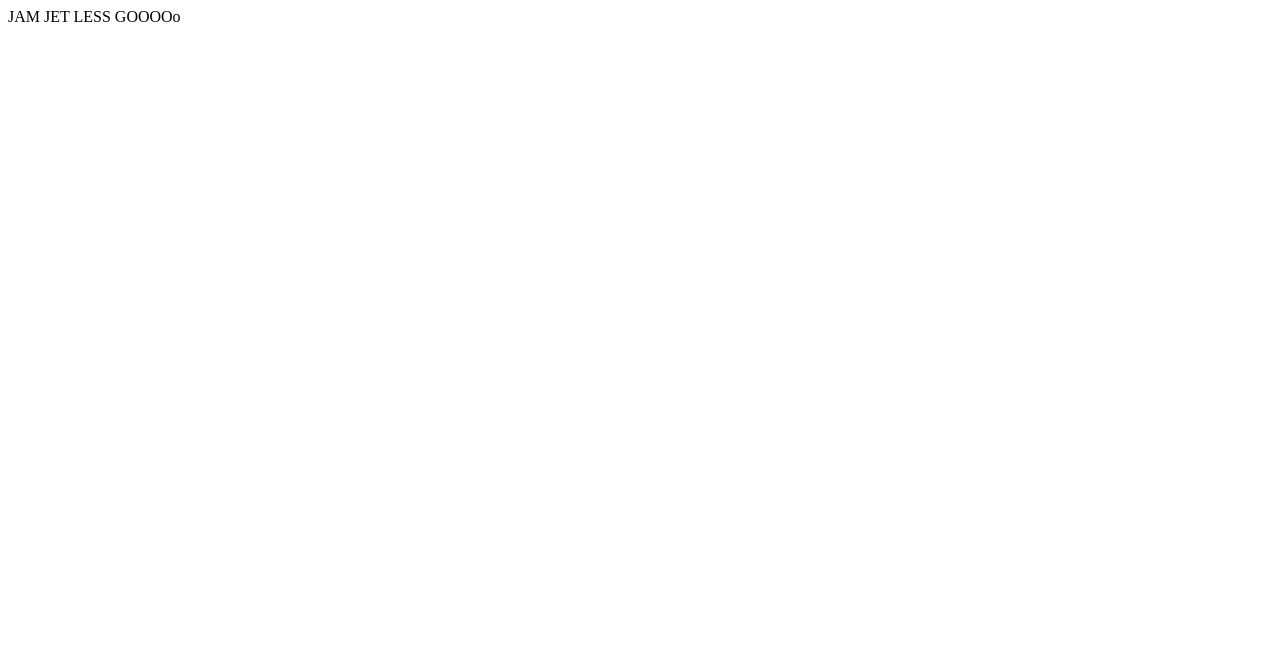
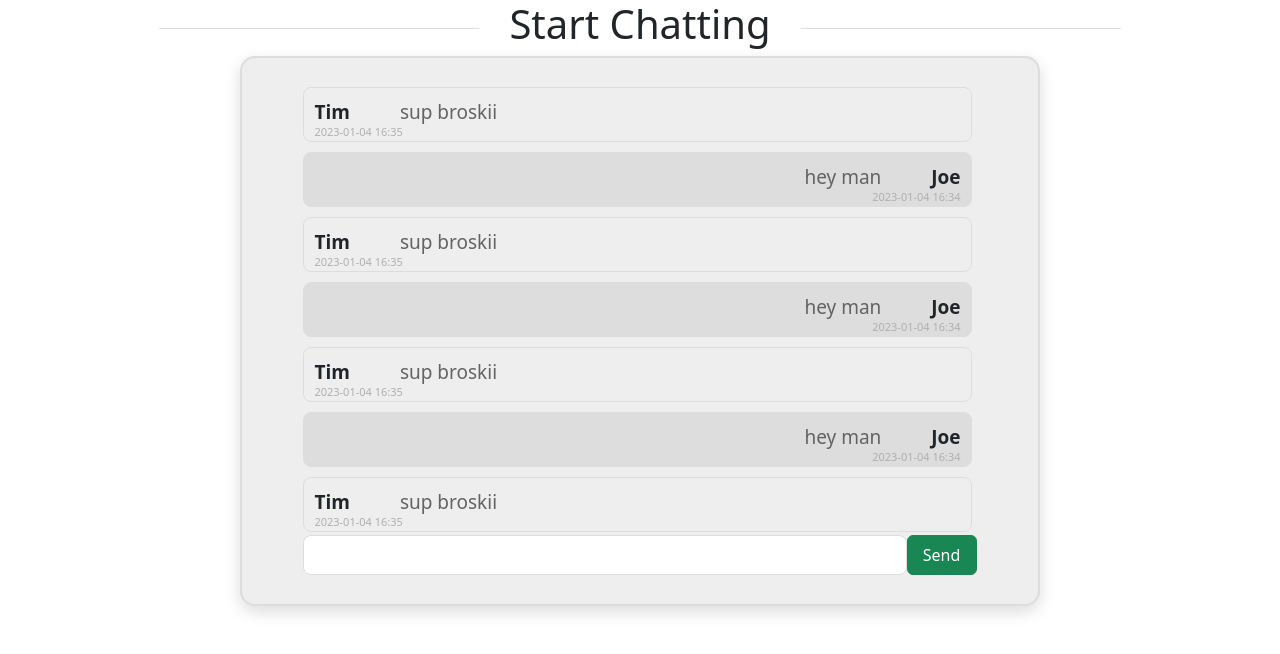
Before and after one commit to Jam-Jet/SDC-TeamOne, a React (Vite) app in the folder client/: page / in a window 1280 px wide. Shown: the top 654 px of the page. Built offline with nearby package versions, Linux system fonts and the light colour scheme.

Commit message:
local live chat fix

```diff
--- a/client/package.json
+++ b/client/package.json
@@ -9,7 +9,9 @@
     "preview": "vite preview"
   },
   "dependencies": {
+    "bootstrap": "^5.2.3",
     "react": "^18.2.0",
+    "react-bootstrap": "^2.7.0",
     "react-dom": "^18.2.0"
   },
   "devDependencies": {
--- a/client/src/App.jsx
+++ b/client/src/App.jsx
@@ -1,7 +1,21 @@
-import "./main.css";
+import React, { useState, useEffect, useContext } from "react";
+import LiveChatPage from "./components/live-chat-page/LiveChatPage";
 
 function App() {
-  return <div className="App">JAM JET LESS GOOOOo</div>;
+  const [chatData, setChatData] = useState();
+  const contextData = {
+    chatData,
+    setChatData,
+  };
+
+  return (
+    <appContext.Provider value={{ ...contextData }}>
+      <div className="App">
+        <LiveChatPage />
+      </div>
+    </appContext.Provider>
+  );
 }
 
+export const appContext = React.createContext();
 export default App;
--- /dev/null
+++ b/client/src/components/live-chat-page/LiveChatPage.jsx
@@ -0,0 +1,43 @@
+import UserChatBlurb from "./UserChatBlurb";
+import RecipientChatBlurb from "./RecipientCharBlurb";
+import Button from "react-bootstrap/Button";
+
+const LiveChatPage = () => {
+  return (
+    <div>
+      <main>
+        <div id="chat-header">
+          <div id="header-line"></div>
+          <h1>Start Chatting</h1>
+          <div id="header-line"></div>
+        </div>
+        <div id="chat-wrapper">
+          <div id="chat-content">
+            <RecipientChatBlurb />
+            <UserChatBlurb />
+            <RecipientChatBlurb />
+            <UserChatBlurb />
+            <RecipientChatBlurb />
+            <UserChatBlurb />
+            <RecipientChatBlurb />
+            <UserChatBlurb />
+            <RecipientChatBlurb />
+            <UserChatBlurb />
+            <RecipientChatBlurb />
+            <UserChatBlurb />
+            <RecipientChatBlurb />
+            <UserChatBlurb />
+          </div>
+          <div id="input-and-btn-wrapper">
+            <input id="chat-input"></input>
+            <Button variant="success" id="send-chat-btn">
+              Send
+            </Button>
+          </div>
+        </div>
+      </main>
+    </div>
+  );
+};
+
+export default LiveChatPage;
--- /dev/null
+++ b/client/src/components/live-chat-page/RecipientCharBlurb.jsx
@@ -0,0 +1,15 @@
+const RecipientChatBlurb = () => {
+  return (
+    <div id="recipient-chat-blurb-wrapper">
+      <div id="text-and-recipientname-row">
+        <span id="recipient-name">
+          <b>Tim</b>
+        </span>
+        <p id="recipient-message">sup broskii</p>
+      </div>
+      <span id="recipient-time-stamp">2023-01-04 16:35</span>
+    </div>
+  );
+};
+
+export default RecipientChatBlurb;
--- /dev/null
+++ b/client/src/components/live-chat-page/UserChatBlurb.jsx
@@ -0,0 +1,15 @@
+const UserChatBlurb = () => {
+  return (
+    <div id="user-chat-blurb-wrapper">
+      <div id="text-and-username-row">
+        <p id="user-message">hey man</p>
+        <span id="user-name">
+          <b>Joe</b>
+        </span>
+      </div>
+      <span id="user-time-stamp">2023-01-04 16:34</span>
+    </div>
+  );
+};
+
+export default UserChatBlurb;
--- a/client/src/main.css
+++ b/client/src/main.css
@@ -0,0 +1,118 @@
+/* ------------- Live Chat Page --------------- */
+
+#chat-header {
+  display: flex;
+  justify-content: center;
+  align-items: center;
+  gap: 30px;
+}
+#header-line {
+  border-bottom: 1px solid #dddddd;
+  min-width: 25%;
+  max-width: 30%;
+}
+#chat-wrapper {
+  display: flex;
+  flex-direction: column;
+  justify-content: center;
+  align-items: center;
+  margin: auto;
+  border: 2px solid #dddddd;
+  border-radius: 15px;
+  background-color: #eeeeee;
+  box-shadow: #dddddd 0px 6px 16px 0px;
+  padding: 24px;
+  min-width: 400px;
+  max-width: 800px;
+  height: 550px;
+}
+#chat-content {
+  display: flex;
+  flex-direction: column;
+  gap: 10px;
+  height: 90%;
+  width: 90%;
+  overflow: scroll;
+  overflow-x: hidden;
+  overflow-y: auto;
+  padding-right: 5px;
+}
+#input-and-btn-wrapper {
+  display: flex;
+  flex-direction: row;
+  width: 90%;
+}
+#send-chat-btn {
+  min-width: 70px !important;
+}
+#chat-input {
+  width: 90%;
+  height: 40px;
+  border-radius: 8px;
+  border: 1px solid #dddddd;
+}
+#send-chat-btn {
+  width: 10%;
+}
+#user-chat-blurb-wrapper {
+  display: flex;
+  flex-direction: column;
+  width: 100%;
+  height: 15%;
+  border: 1px solid #dddddd;
+  border-radius: 8px;
+  background-color: #dddddd;
+}
+#text-and-username-row {
+  display: flex;
+  flex-direction: row;
+  gap: 50px;
+  justify-content: right;
+  margin-right: 10px;
+  margin-top: 10px;
+}
+#user-message {
+  color: #636363;
+}
+#user-name,
+#user-message {
+  font-size: 19px;
+}
+#user-time-stamp {
+  font-size: 11px;
+  color: #afafaf;
+  text-align: right;
+  margin-right: 10px;
+  margin-top: -18px;
+}
+#recipient-chat-blurb-wrapper {
+  display: flex;
+  flex-direction: column;
+  width: 100%;
+  height: 15%;
+  border: 1px solid #dddddd;
+  border-radius: 8px;
+  background-color: #eeeeee;
+}
+#text-and-recipientname-row {
+  display: flex;
+  flex-direction: row;
+  gap: 50px;
+  justify-content: left;
+  margin-left: 10px;
+  margin-top: 10px;
+}
+#recipient-message {
+  color: #636363;
+}
+#recipient-name,
+#recipient-message {
+  font-size: 19px;
+}
+#recipient-time-stamp {
+  font-size: 11px;
+  color: #afafaf;
+  text-align: left;
+  margin-left: 10px;
+  margin-top: -18px;
+}
--- a/client/src/main.jsx
+++ b/client/src/main.jsx
@@ -2,6 +2,7 @@ import React from "react";
 import ReactDOM from "react-dom/client";
 import App from "./App";
 import "./main.css";
+import "bootstrap/dist/css/bootstrap.min.css";
 
 ReactDOM.createRoot(document.getElementById("root")).render(
   <React.StrictMode>
```
Also changed, not shown: 1 other file (tests, documents, lock files or other folders).
